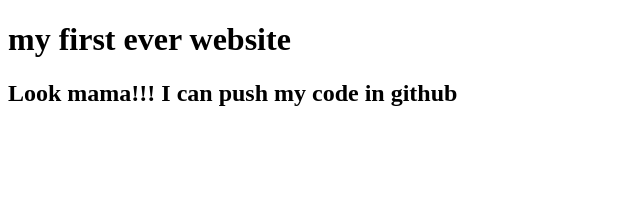
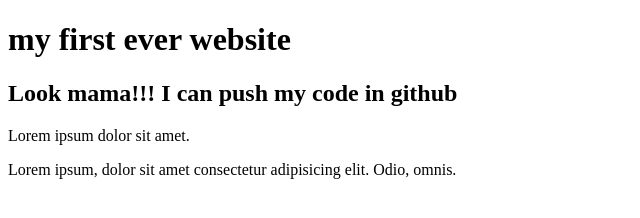
Before and after one commit to a1barif2h/my-first-website, a plain HTML site: page index.html in a window 1280 px wide. Shown: the whole page, without its empty margins (0-640 px from the left). Drawn offline with Linux system fonts and the light colour scheme.

Commit message:
add some lorem text

```diff
--- a/index.html
+++ b/index.html
@@ -8,5 +8,7 @@
 <body>
     <h1> my first ever website</h1>
     <h2>Look mama!!! I can push my code in github</h2>
+    <p>Lorem ipsum dolor sit amet.</p>
+    <p>Lorem ipsum, dolor sit amet consectetur adipisicing elit. Odio, omnis.</p>
 </body>
 </html>
```
